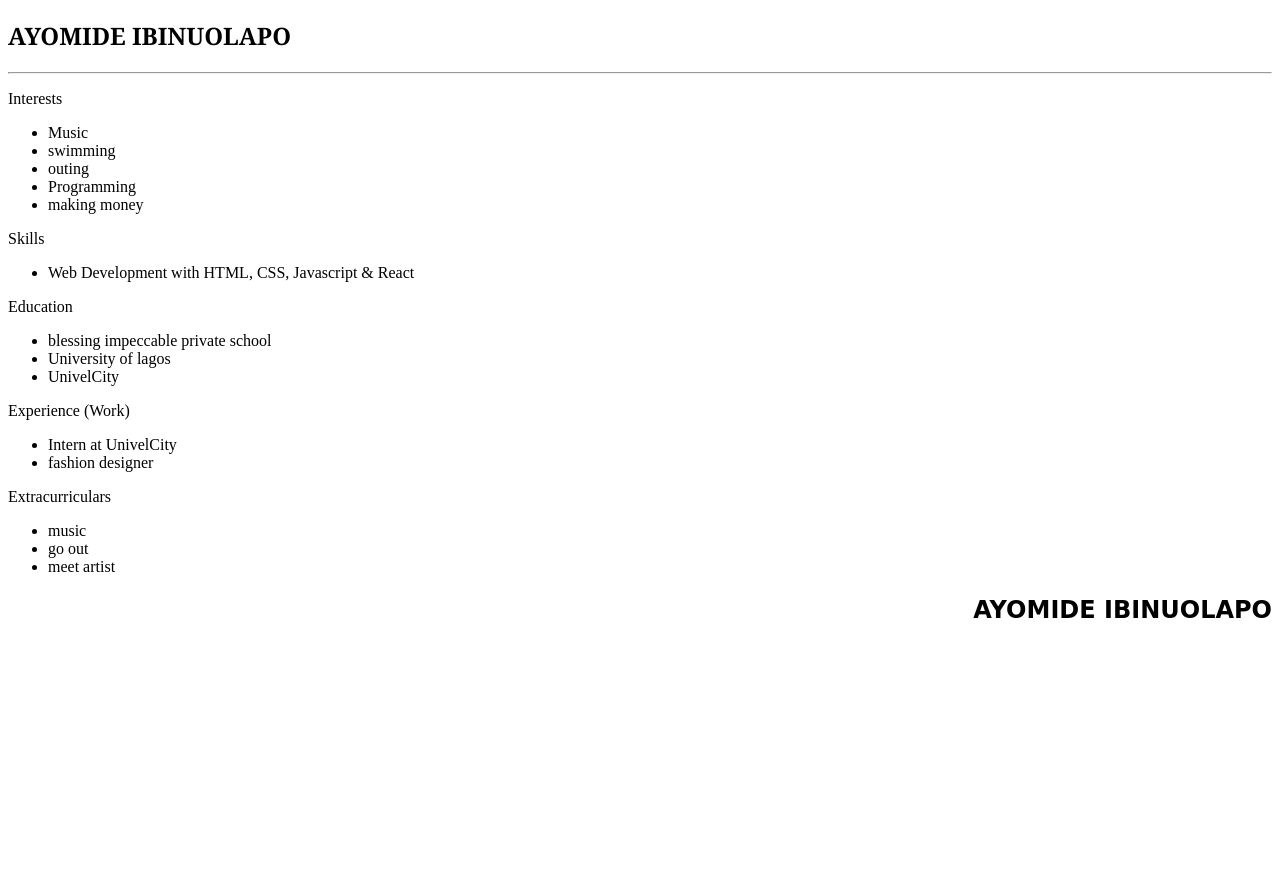
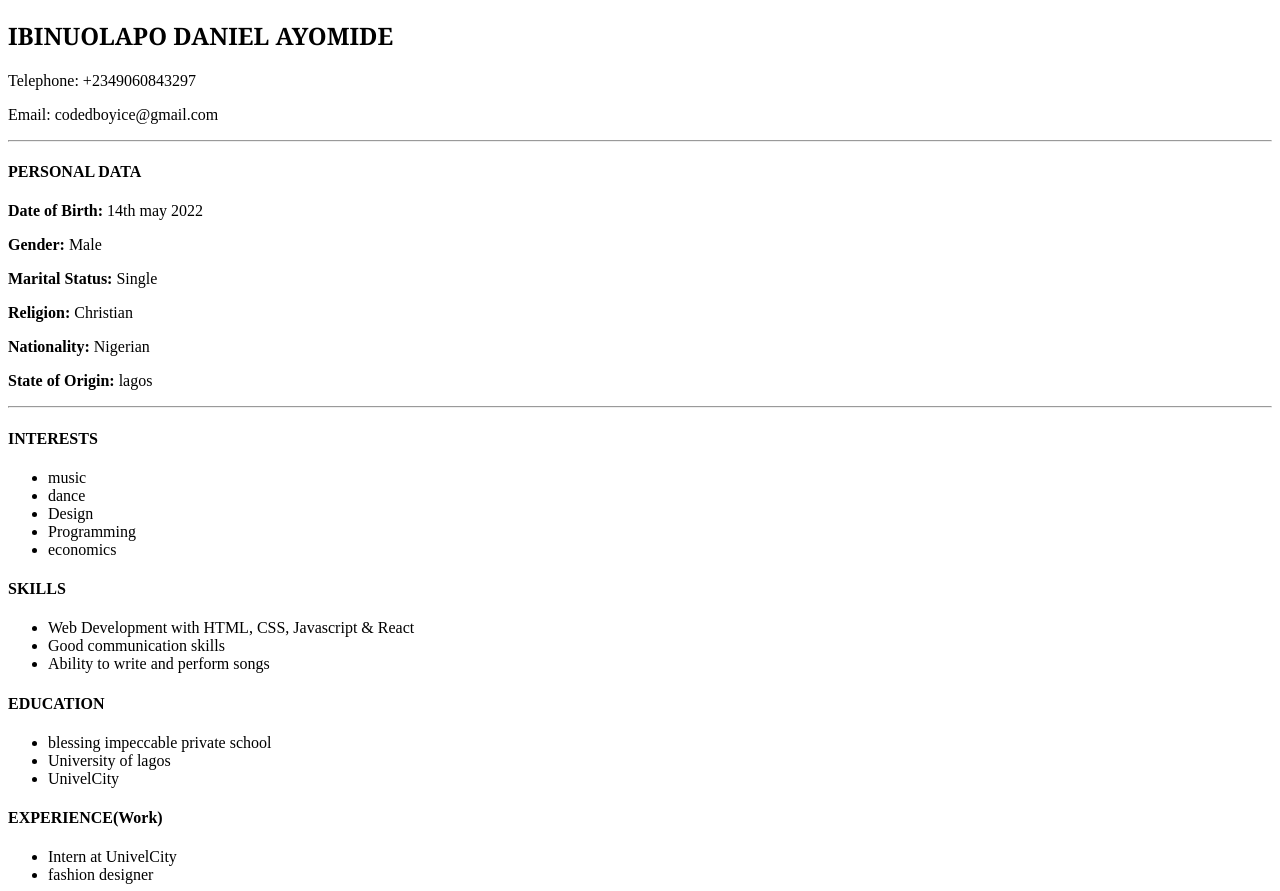
Before and after one commit to briskking/ResumeAssignment, a plain HTML site: page ayoresume.html in a window 1280 px wide. Shown: the part 61-952 px from the top of the page. Before the commit the page ends 800 px from the top, so only its background shows below. Drawn offline with Linux system fonts and the light colour scheme.

Commit message:
feat:add to my edit

```diff
--- a/ayoresume.html
+++ b/ayoresume.html
@@ -10,42 +10,63 @@
     <h1 style="text-align: center;">RESUME</h1>
 </div>
 <div>
-    <h2 style="font-family: Cambria, Cochin, Georgia, Times, 'Times New Roman', serif;">AYOMIDE IBINUOLAPO</h2>
+    <h2 style="font-family: Cambria, Cochin, Georgia, Times, 'Times New Roman', serif;">IBINUOLAPO DANIEL AYOMIDE</h2>
+    <p>Telephone: +2349060843297</p>
+    <p>Email: codedboyice@gmail.com</p>
     <hr />
-    <p>Interests</p>
+    <h4>PERSONAL DATA</h4>
+    <p><b>Date of Birth:</b> 14th may 2022</p>
+    <p><b>Gender:</b> Male</p>
+    <p><b>Marital Status:</b> Single</p>
+    <p><b>Religion:</b> Christian</p>
+    <p><b>Nationality:</b> Nigerian</p>
+    <p><b>State of Origin:</b> lagos</p>
+    <hr />
+    </ul>
+    <h4>INTERESTS</h4>
     <ul>
-    <li>Music</li>
-    <li> swimming</li>
-    <li>outing</li>
+    <li>music</li>
+    <li>dance</li>
+    <li>Design</li>
     <li>Programming</li>
-    <li> making money</li>
+    <li>economics</li>
     </ul>
-    <p>Skills</p>
+    <h4>SKILLS</h4>
     <ul>
     <li>Web Development with HTML, CSS, Javascript & React</li>
+    <li>Good communication skills</li>
+    <li>Ability to write and perform songs</li>
     </ul>
-    <p>Education</p>
+    <h4>EDUCATION</h4>
     <ul>
       <li>blessing impeccable private school</li>
       <li>University of lagos</li>
     <li>UnivelCity</li>
     </ul>
-    <p>Experience (Work)</p>
+    <h4> EXPERIENCE(Work)</h4>
     <ul>
     <li>Intern at UnivelCity</li>
     <li>fashion designer</li>
     </ul>
-    <p>Extracurriculars</p>
+    <h4>EXTRACURRICULARS</h4>
     <ul>
     <li>music</li>
-    <li>go out</li>
-    <li>meet artist</li>
+    <li>dance</li>
+    <li>Book Club</li>
     </ul>
+    <h4>REFEREES</h4>
+    <ul>
+      <li><b>kolawole ibinuolapo</b></li>
+      <P>Guardian</P>
+      <P>+2349060843297</P>
+      </ul>
+    <P></P>
+
 
 </div>
 
 <div class="right"></div>
 <div id="footer">
-  <h2 id="name" style="text-align: right; font-family: cursive;">AYOMIDE IBINUOLAPO</h2></div>
+  <h2 id="name" style="text-align: right; font-family: cursive;">IBINUOLAPO DANIEL AYOMIDE</h2></div>
 </body>
 </html>
```
